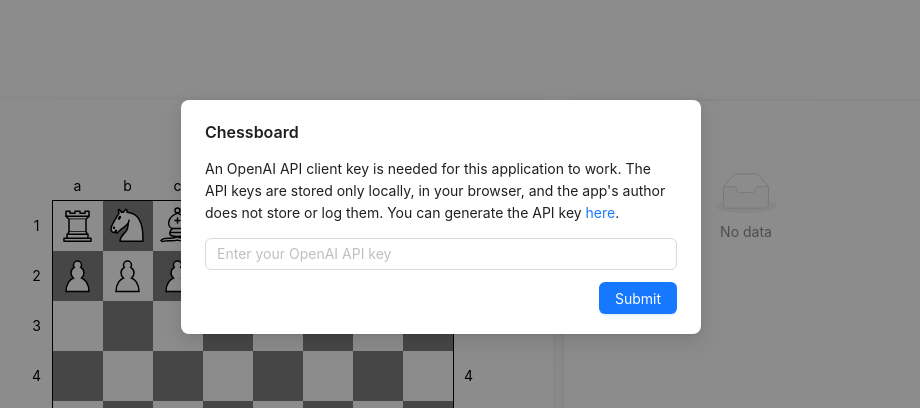
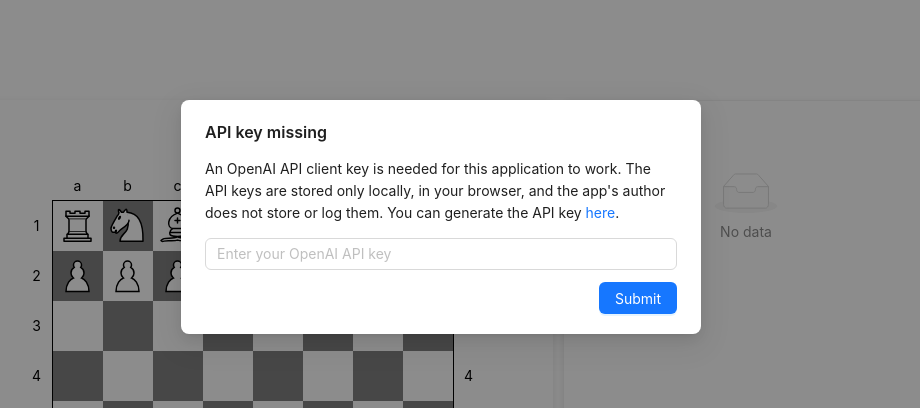
Before and after one commit to wojzbr/ai-algebraic-chess, a React (Create React App) app: page / in a window 1280 px wide. Shown: the top 408 px of the page, without its empty margins (199-1119 px from the left). Built offline with nearby package versions, Linux system fonts and the light colour scheme; the HTML template or start-up script is replaced by a standard one.

Commit message:
change modal title

```diff
--- a/src/App.tsx
+++ b/src/App.tsx
@@ -54,7 +54,7 @@
   return (
     <div className="App">
       <Modal
-        title="Chessboard"
+        title="API key missing"
         open={isModalVisible}
         onOk={handleOk}
         onCancel={handleCancel}
```
